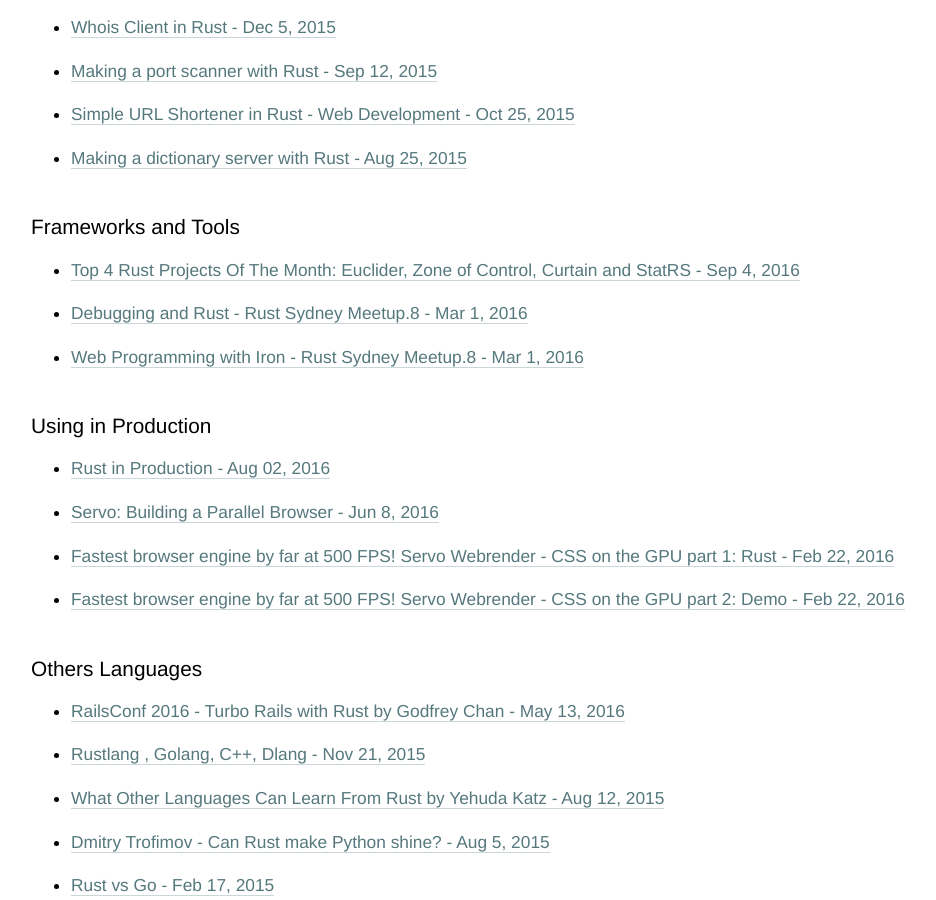
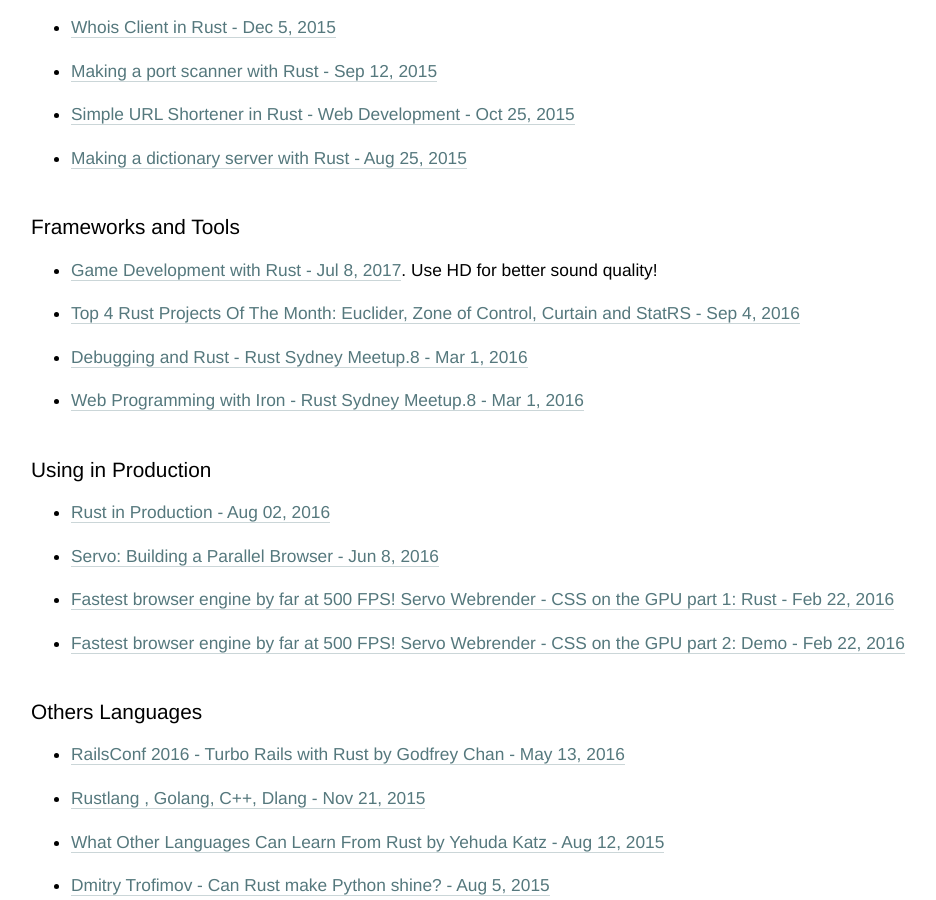
Before and after one commit to adelarsq/daily-rust.github.io, a Jekyll site: the page built from _posts/2016-09-01-videos.md, in a window 1280 px wide and 900 px high, scrolled down 1315 px. Shown: the whole window, without its empty margins (159-1095 px from the left). Built offline with Jekyll 4.4.1, drawn with Linux system fonts in a browser that asks for light colours.

Commit message:
Update 2016-09-01-videos.md

```diff
--- a/_posts/2016-09-01-videos.md
+++ b/_posts/2016-09-01-videos.md
@@ -43,6 +43,7 @@ Older videos (more thant 1 year ago) have code that don't work anymore in the cu
 
 ## Frameworks and Tools
 
+- [Game Development with Rust - Jul 8, 2017](https://air.mozilla.org/game-developement-in-rust/). Use HD for better sound quality!
 - [Top 4 Rust Projects Of The Month: Euclider, Zone of Control, Curtain and StatRS - Sep 4, 2016](https://www.youtube.com/watch?v=3D7Dil933J8&ab_channel=ABitWiseGuy)
 - [Debugging and Rust - Rust Sydney Meetup.8 - Mar 1, 2016](https://www.youtube.com/watch?v=ves_y06MCww&ab_channel=CasparKrieger(youtube))
 - [Web Programming with Iron - Rust Sydney Meetup.8 - Mar 1, 2016](https://www.youtube.com/watch?v=Sr5QcYyGrCo&ab_channel=CasparKrieger(youtube))
```
